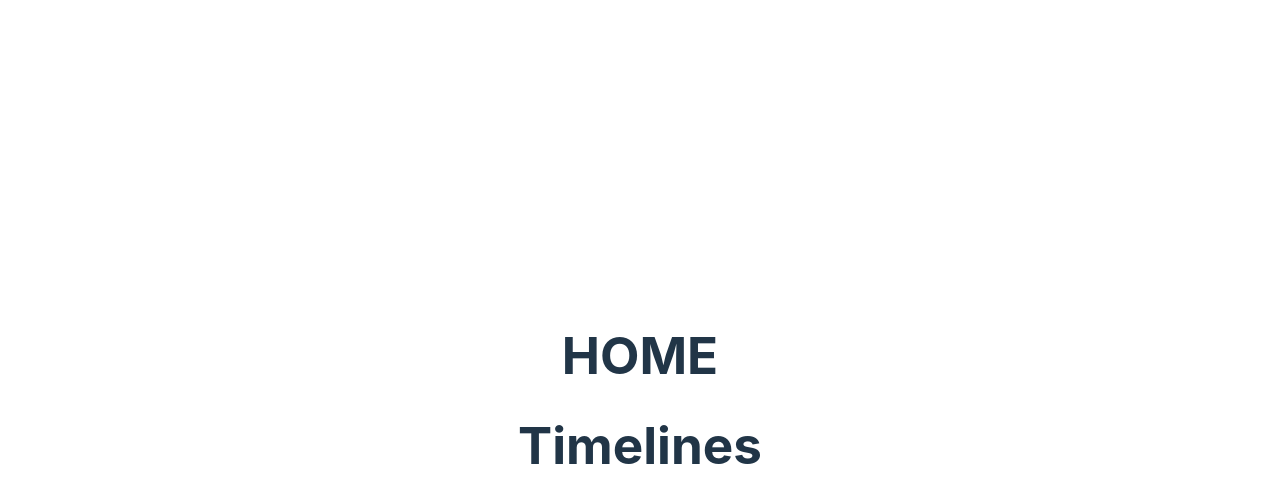
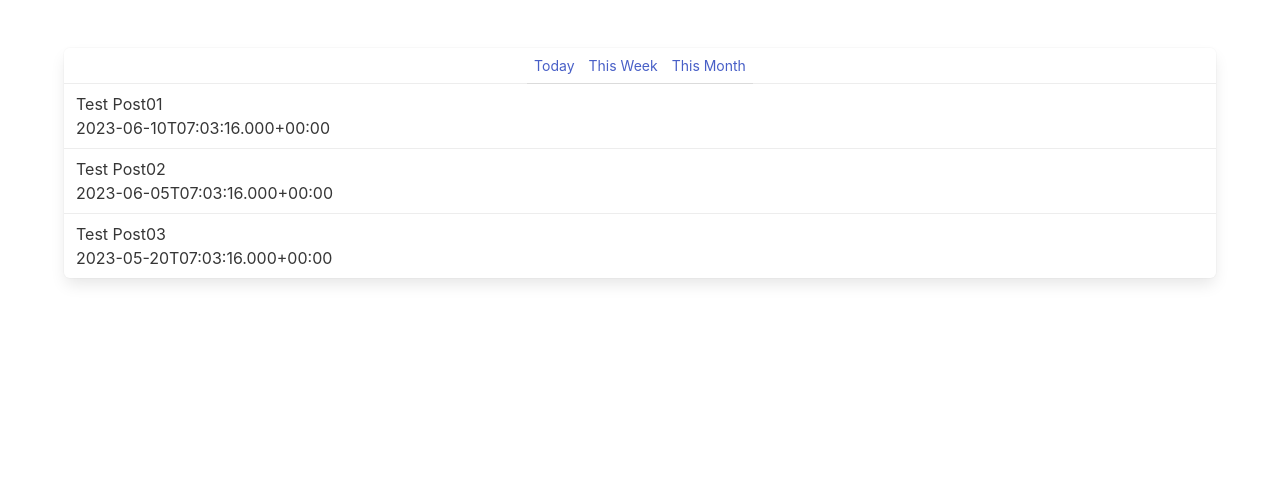
Before and after one commit to Yasu1025/markdown-post-vue3, a Vue app: page / in a window 1280 px wide. Shown: the top 502 px of the page. Built offline with nearby package versions, Linux system fonts and the light colour scheme.

Commit message:
[feature] add post

```diff
--- a/package.json
+++ b/package.json
@@ -9,6 +9,9 @@
     "preview": "vite preview"
   },
   "dependencies": {
+    "@types/luxon": "^2.3.1",
+    "luxon": "^2.3.1",
+    "pinia": "^2.0.14",
     "vue": "^3.2.47"
   },
   "devDependencies": {
--- a/src/App.vue
+++ b/src/App.vue
@@ -3,10 +3,13 @@ import Timeline from '@/components/Timeline.vue'
 </script>
 
 <template>
-  <div>
-    <h1>HOME</h1>
-    <Timeline />
+  <div class="section">
+    <div class="container">
+      <Timeline />
+    </div>
   </div>
 </template>
 
-<style scoped></style>
+<style scoped>
+@import 'https://cdn.jsdelivr.net/npm/bulma@0.9.3/css/bulma.min.css';
+</style>
--- a/src/components/Timeline.vue
+++ b/src/components/Timeline.vue
@@ -1,5 +1,37 @@
-<script setup lang="ts"></script>
+<script setup lang="ts">
+import { DateTime } from 'luxon'
+import { Post } from '@/types/posts'
+import TimelinePost from '@/components/TimelinePost.vue'
+
+// dummy data
+const posts: Post[] = [
+  {
+    id: '1',
+    title: 'Test Post01',
+    createdAt: DateTime.now().toISO(),
+  },
+  {
+    id: '2',
+    title: 'Test Post02',
+    createdAt: DateTime.now().minus({ days: 5 }).toISO(),
+  },
+  {
+    id: '3',
+    title: 'Test Post03',
+    createdAt: DateTime.now().minus({ weeks: 3 }).toISO(),
+  },
+]
+</script>
 
 <template>
-  <div><h1>Timelines</h1></div>
+  <nav class="is-primary panel">
+    <div class="panel-tabs">
+      <a>Today</a>
+      <a>This Week</a>
+      <a>This Month</a>
+    </div>
+    <div>
+      <TimelinePost v-for="post in posts" :key="post.id" :post="post" />
+    </div>
+  </nav>
 </template>
--- /dev/null
+++ b/src/components/TimelinePost.vue
@@ -0,0 +1,16 @@
+<script setup lang="ts">
+import { Post } from '@/types/posts'
+
+defineProps<{
+  post: Post
+}>()
+</script>
+
+<template>
+  <a
+    class="panel-block is-flex is-flex-direction-column is-align-items-flex-start"
+  >
+    <span>{{ post.title }}</span>
+    <span>{{ post.createdAt }}</span>
+  </a>
+</template>
--- a/src/main.ts
+++ b/src/main.ts
@@ -1,5 +1,4 @@
 import { createApp } from 'vue'
-import './style.css'
 import App from './App.vue'
 
 createApp(App).mount('#app')
--- a/src/style.css
+++ /dev/null
@@ -1,80 +0,0 @@
-:root {
-  font-family: Inter, system-ui, Avenir, Helvetica, Arial, sans-serif;
-  line-height: 1.5;
-  font-weight: 400;
-
-  color-scheme: light dark;
-  color: rgba(255, 255, 255, 0.87);
-  background-color: #242424;
-
-  font-synthesis: none;
-  text-rendering: optimizeLegibility;
-  -webkit-font-smoothing: antialiased;
-  -moz-osx-font-smoothing: grayscale;
-  -webkit-text-size-adjust: 100%;
-}
-
-a {
-  font-weight: 500;
-  color: #646cff;
-  text-decoration: inherit;
-}
-a:hover {
-  color: #535bf2;
-}
-
-body {
-  margin: 0;
-  display: flex;
-  place-items: center;
-  min-width: 320px;
-  min-height: 100vh;
-}
-
-h1 {
-  font-size: 3.2em;
-  line-height: 1.1;
-}
-
-button {
-  border-radius: 8px;
-  border: 1px solid transparent;
-  padding: 0.6em 1.2em;
-  font-size: 1em;
-  font-weight: 500;
-  font-family: inherit;
-  background-color: #1a1a1a;
-  cursor: pointer;
-  transition: border-color 0.25s;
-}
-button:hover {
-  border-color: #646cff;
-}
-button:focus,
-button:focus-visible {
-  outline: 4px auto -webkit-focus-ring-color;
-}
-
-.card {
-  padding: 2em;
-}
-
-#app {
-  max-width: 1280px;
-  margin: 0 auto;
-  padding: 2rem;
-  text-align: center;
-}
-
-@media (prefers-color-scheme: light) {
-  :root {
-    color: #213547;
-    background-color: #ffffff;
-  }
-  a:hover {
-    color: #747bff;
-  }
-  button {
-    background-color: #f9f9f9;
-  }
-}
--- /dev/null
+++ b/src/types/posts.d.ts
@@ -0,0 +1,5 @@
+export interface Post {
+  id: string
+  title: string
+  createdAt: string
+}
```
Also changed, not shown: src/stores/posts.ts (added), 1 other file (tests, documents, lock files or other folders).
